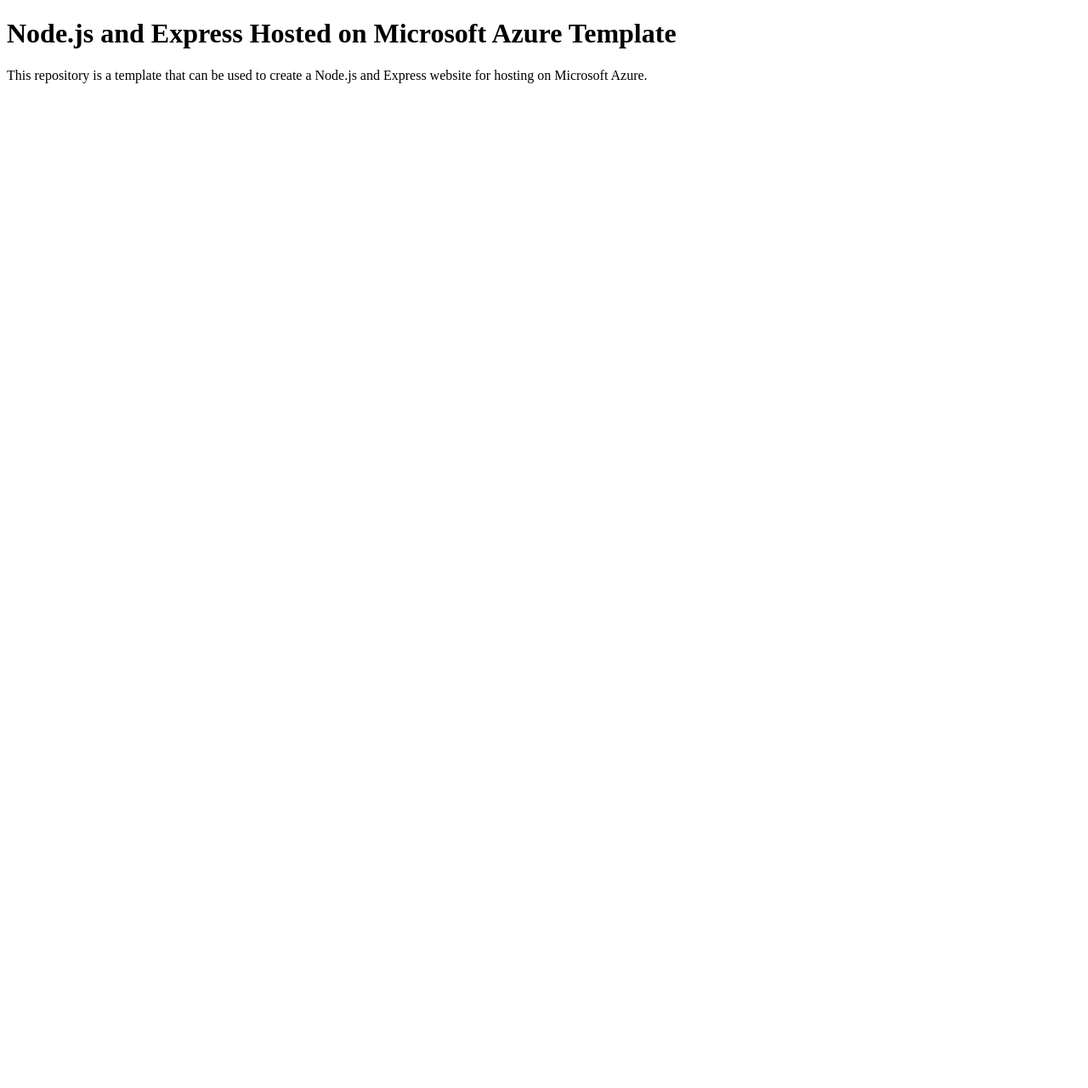
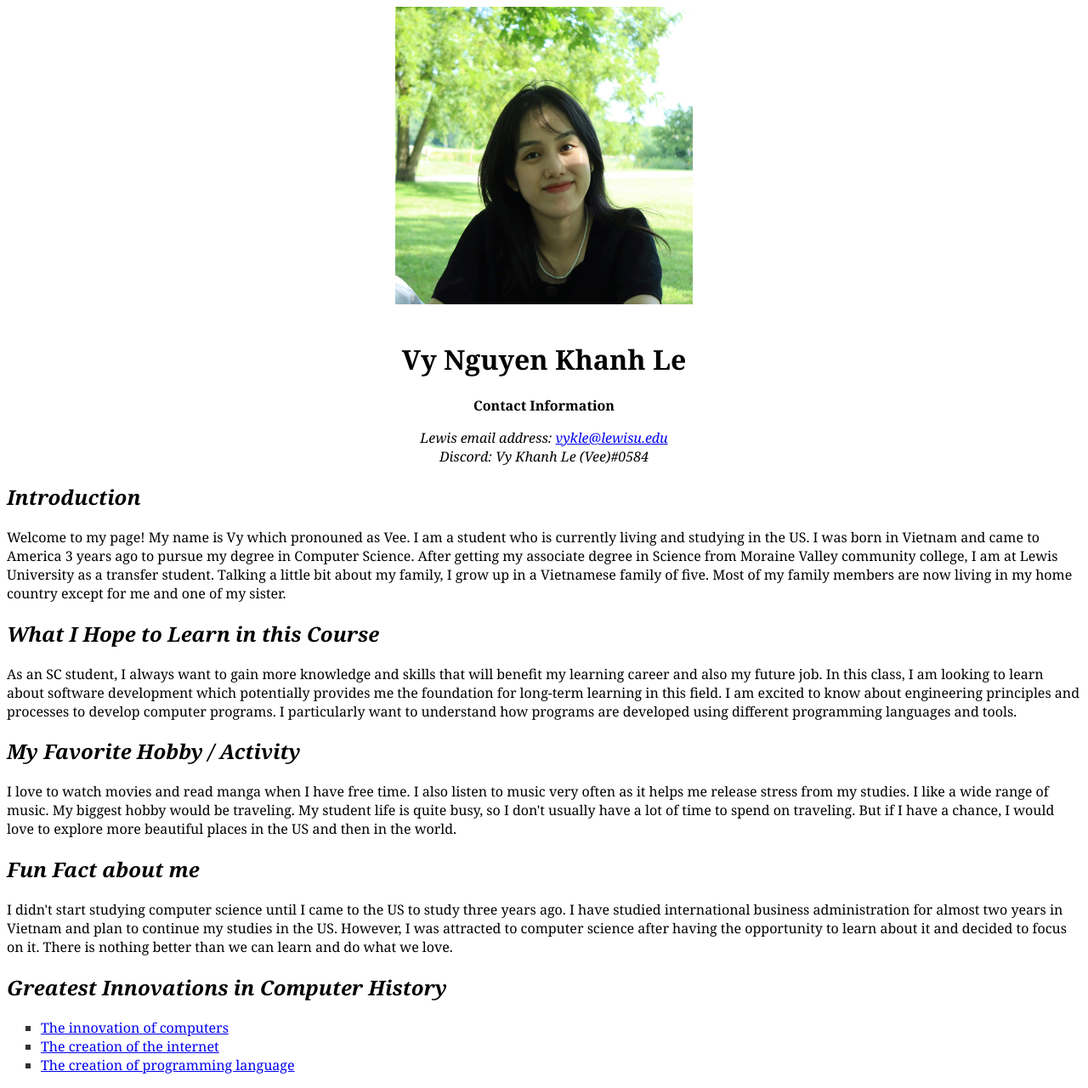
Before and after one commit to vykle/assignment_getting_to_know_each_other_vnkl, a website: page client/index.html in a window 1280 px wide. Shown: the whole page at 85% size. Before the commit the page ends 800 px from the top, so only its background shows below. Drawn offline with Linux system fonts and the light colour scheme.

Commit message:
First commit

```diff
--- a/client/index.html
+++ b/client/index.html
@@ -1,11 +1,48 @@
 <!DOCTYPE html>
-<html>
+<html lang="en">
 <head>
-	<title>Node.js on Azure Template</title>
+    <meta charset="UTF-8">
+    <title>Getting To Know Each Other</title>
+    <meta name="viewport" content="width=device-width,initial-scale=1">
+    <link rel="stylesheet" href="style.css">
 </head>
 <body>
-	<h1>Node.js and Express Hosted on Microsoft Azure Template</h1>
-	<p>This repository is a template that can be used to create a Node.js and Express website for hosting on Microsoft
-	Azure.</p>
+    <img src="vykle.jpg" alt="avatar" class ="center"><br>
+    <h1 style="text-align:center;"> Vy Nguyen Khanh Le </h1>
+    <p style="text-align:center;"><b>Contact Information</b></p>
+    <address style="text-align:center;">
+        Lewis email address: <a href="mailto:vykle@lewisu.edu">vykle@lewisu.edu</a><br>
+        Discord: Vy Khanh Le (Vee)#0584<br>
+    </address>
+    <h2><i>Introduction</i></h2>
+    <p>Welcome to my page! My name is Vy which pronouned as Vee. I am a student who is currently living and studying in the US.
+       I was born in Vietnam and came to America 3 years ago to pursue my degree in Computer Science. After getting my associate
+       degree in Science from Moraine Valley community college, I am at Lewis University as a transfer student. Talking a little
+       bit about my family, I grow up in a Vietnamese family of five. Most of my family members are now living in my home country
+       except for me and one of my sister.</p>
+    <h2><i>What I Hope to Learn in this Course</i></h2>
+    <p>As an SC student, I always want to gain more knowledge and skills that will benefit my learning career and also my future
+        job. In this class, I am looking to learn about software development which potentially provides me the foundation for long-term
+        learning in this field. I am excited to know about engineering principles and processes to develop computer programs. I particularly
+        want to understand how programs are developed using different programming languages and tools. </p>
+    <h2><i>My Favorite Hobby / Activity</i></h2>
+    <p>I love to watch movies and read manga when I have free time. I also listen to music very often as it helps me release stress from
+        my studies. I like a wide range of music. My biggest hobby would be traveling. My student life is quite busy, so I don't usually
+        have a lot of time to spend on traveling. But if I have a chance, I would love to explore more beautiful places in the US and then
+        in the world.</p>
+    <h2><i>Fun Fact about me</i></h2>
+    <p> I didn't start studying computer science until I came to the US to study three years ago. I have studied international business
+        administration for almost two years in Vietnam and plan to continue my studies in the US. However, I was attracted to computer
+        science after having the opportunity to learn about it and decided to focus on it. There is nothing better than we can learn
+        and do what we love. </p>
+    <h2><i>Greatest Innovations in Computer History</i></h2>
+    <ul>
+        <li> <a href="https://www.livescience.com/20718-computer-history.html" target="_blank">
+            The innovation of computers</a></li>
+        <li> <a href="https://www.history.com/topics/inventions/invention-of-the-internet" target="_blank">
+            The creation of the internet</a></li>
+        <li> <a href="https://en.wikipedia.org/wiki/History_of_programming_languages" target="_blank">
+            The creation of programming language</a></li>
+      </ul>
 </body>
 </html>
--- /dev/null
+++ b/client/style.css
@@ -0,0 +1,20 @@
+body {
+    font-family: Georgia, 'Times New Roman', Times, serif;
+    background-color: rgb(255, 255, 255);
+}
+h1 {
+    color: rgb(0, 0, 0);
+}
+h1 p {
+    color: rgb(0, 0, 0);
+}
+ul   {
+    list-style-type:square; color: hsl(0, 0%, 20%);
+}
+img {
+    display: block;
+    margin-left: auto;
+    margin-right: auto;
+    width: 350px;
+    height: 350px;
+}
```
Also changed, not shown: client/vykle.jpg (added).
